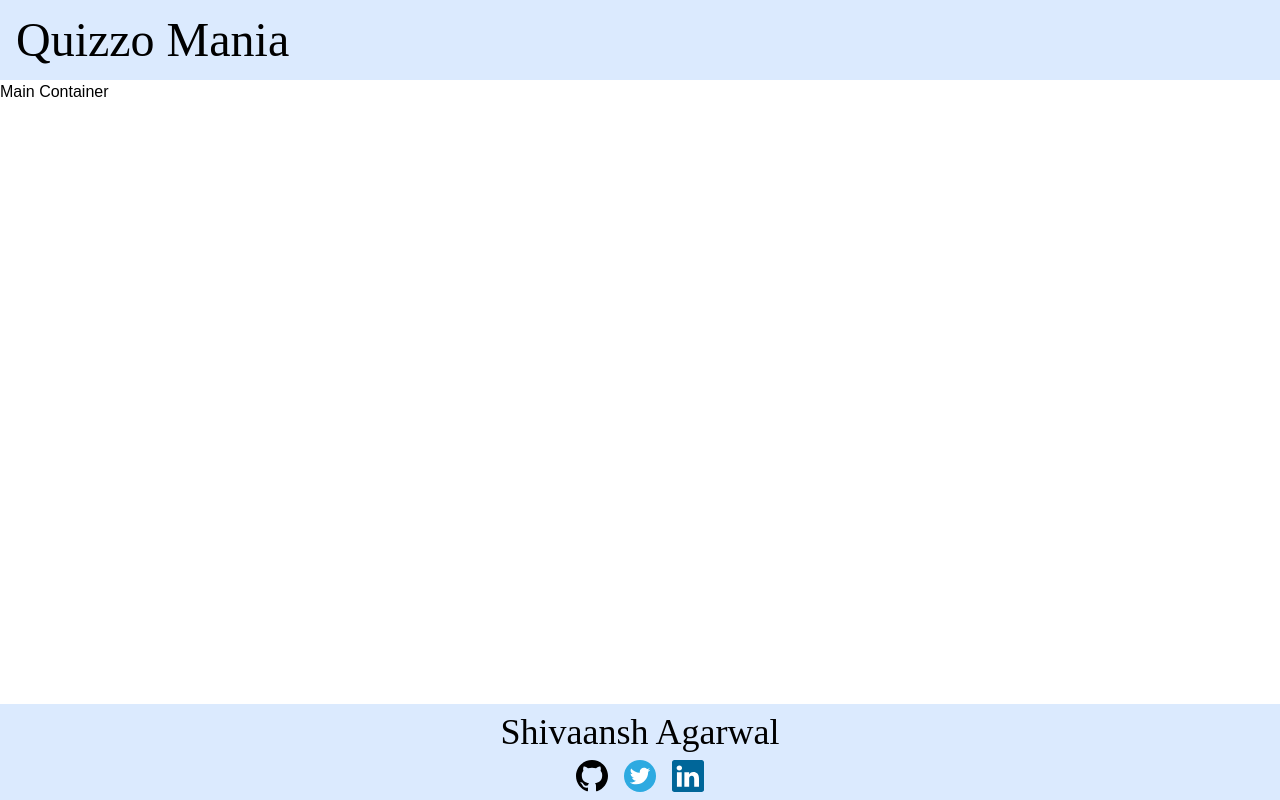
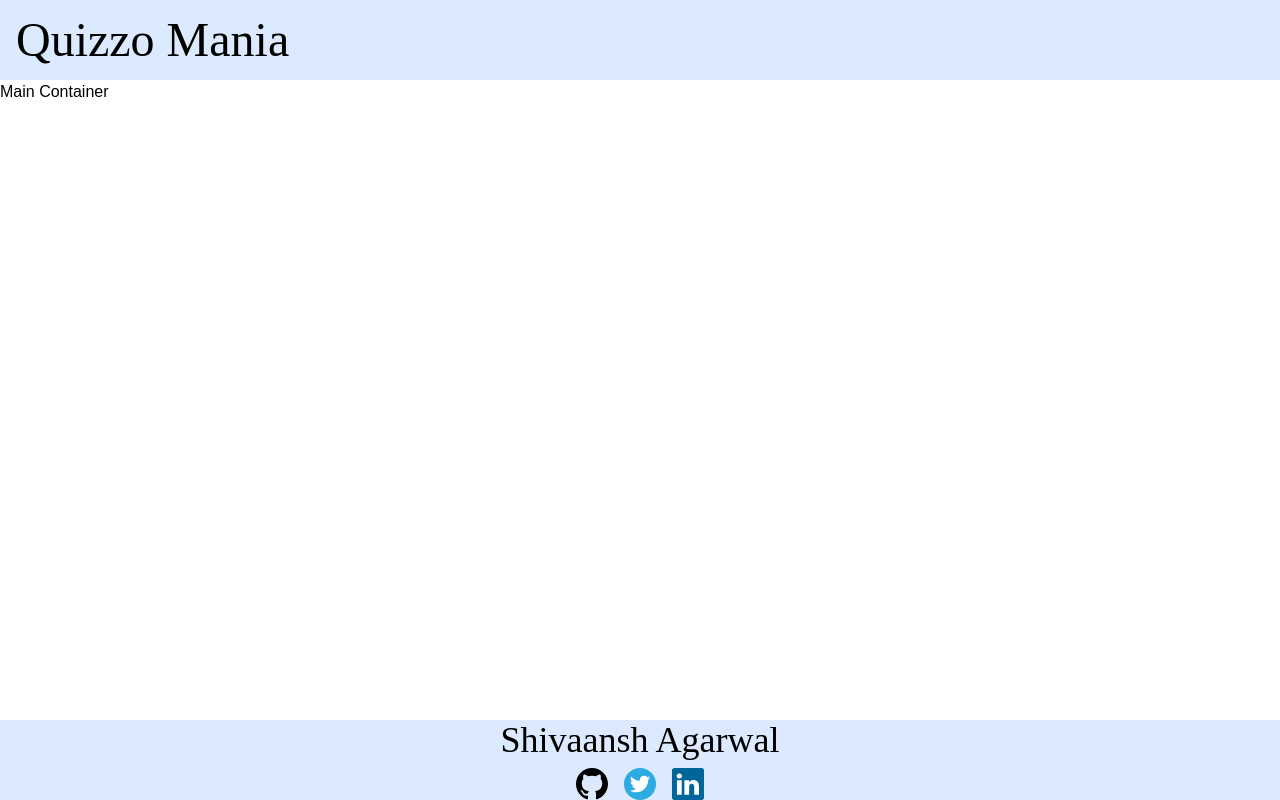
Before and after one commit to Shivaansh-Agarwal/Quizzo-Mania-Frontend, a React (Create React App) app: page / in a window 1280 px wide. Built offline with nearby package versions, Linux system fonts and the light colour scheme.

Commit message:
style: Adjust heights of Main and Footer components

```diff
--- a/src/App.jsx
+++ b/src/App.jsx
@@ -4,8 +4,8 @@ function App() {
   return (
     <div className="font-poppins h-screen flex flex-col justify-start">
       <Header minHeight="10%" maxHeight="10vh" />
-      <Main minHeight="78%" maxHeight="78vh" />
-      <Footer minHeight="12%" maxHeight="12vh" />
+      <Main minHeight="80%" maxHeight="80vh" />
+      <Footer minHeight="10%" maxHeight="10vh" />
     </div>
   );
 }
```
